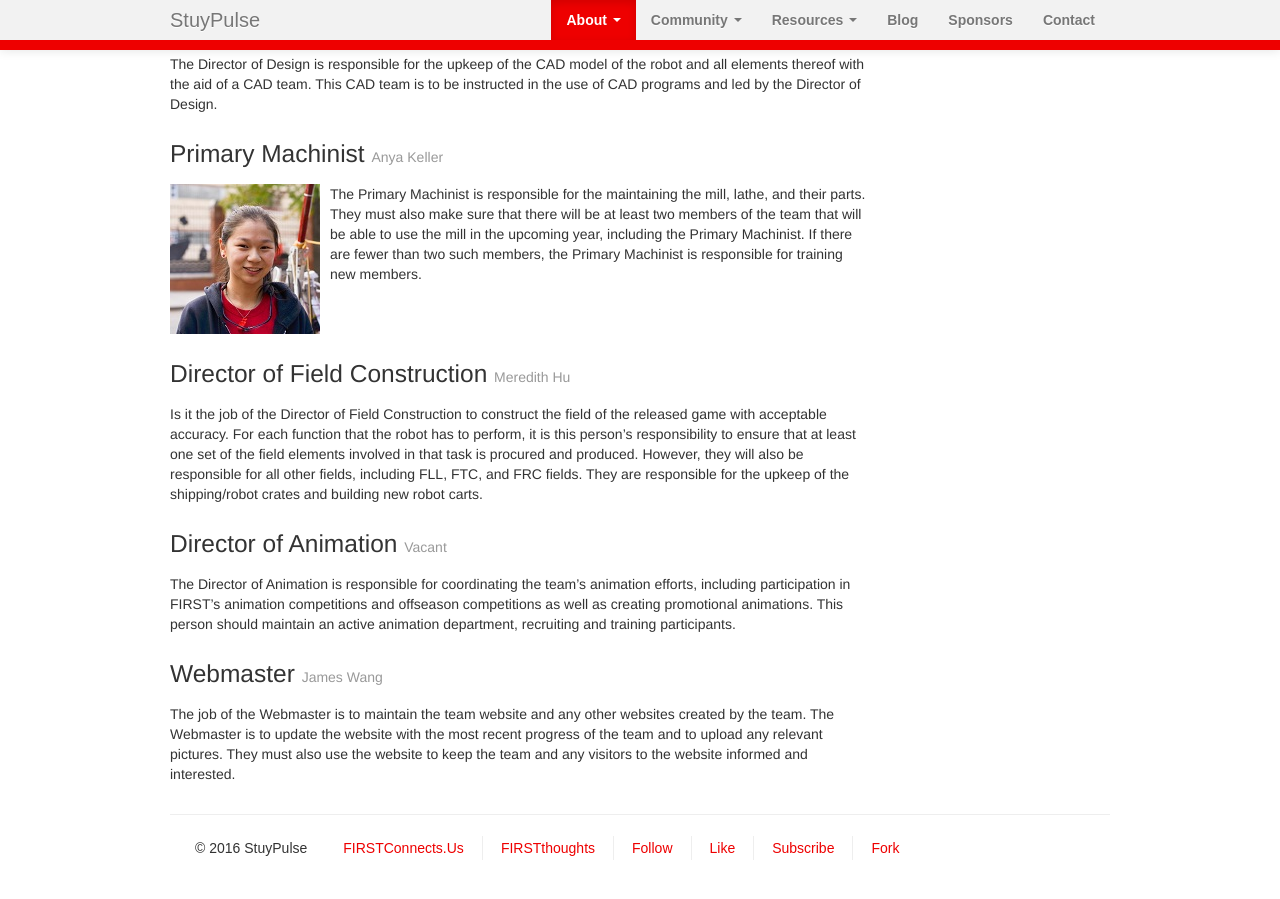
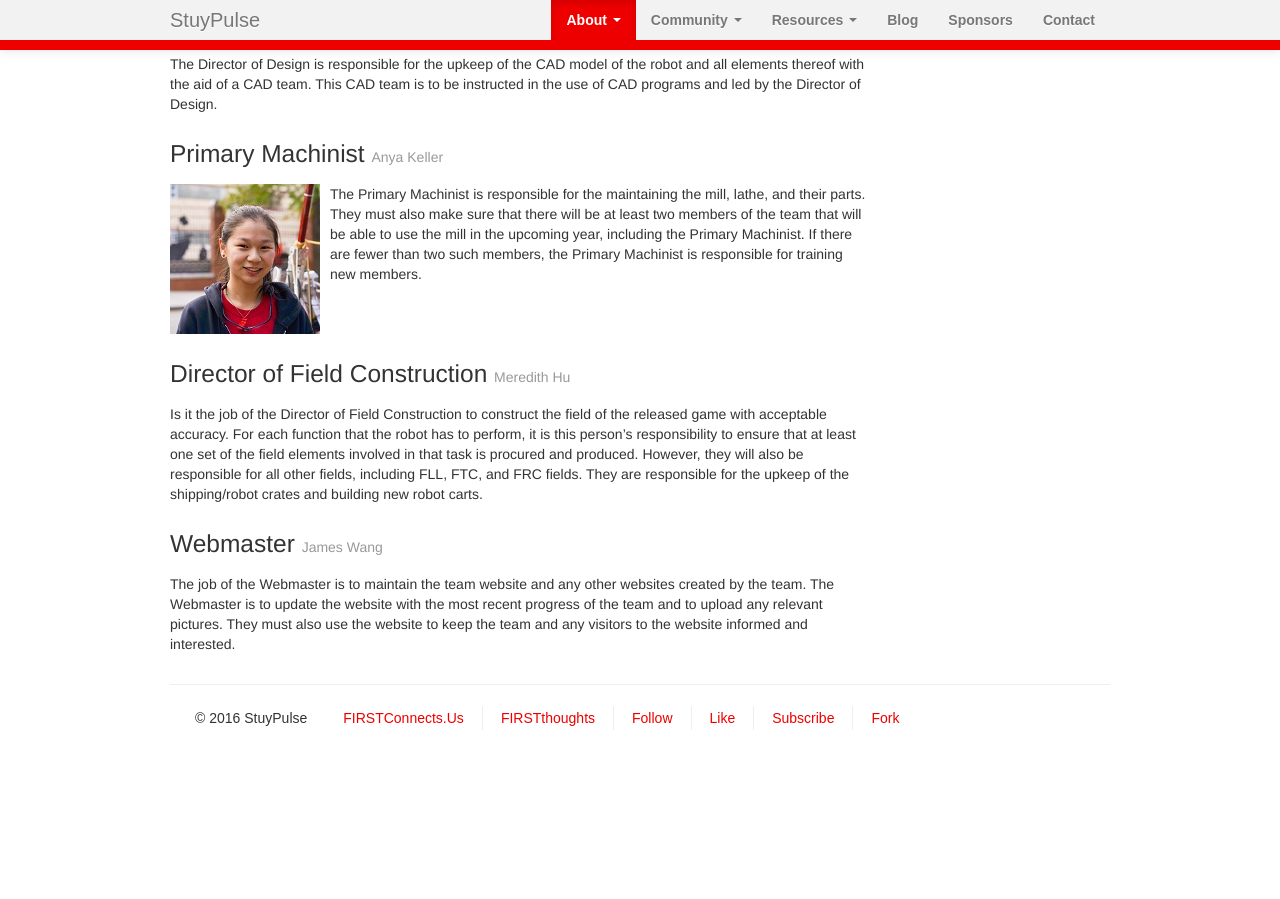
Before and after one commit to StuyPulse/team694.github.io, a Jekyll site: the page built from about/ec/index.md, in a window 1280 px wide and 900 px high, scrolled down 2816 px. Built offline with Jekyll 4.4.1, drawn with Linux system fonts in a browser that asks for light colours; nearby versions of some CDN libraries; after the commit the page ends 3586 px from its top, so only the background shows below that.

Commit message:
Remove director of animation

```diff
--- a/_data/ec.yml
+++ b/_data/ec.yml
@@ -43,7 +43,5 @@ design:
 machinist:
     name: Anya Keller
     photo: /img/ec/anya.jpg
-animation:
-    name: Vacant
 webmaster:
     name: James Wang
--- a/about/ec/index.md
+++ b/about/ec/index.md
@@ -115,12 +115,6 @@ Is it the job of the Director of Field Construction to construct the field of th
 other fields, including FLL, FTC, and FRC fields. They are responsible for the upkeep of the shipping/robot crates and building new robot carts.
 </div>
 
-### Director of Animation <small>{{ site.data.ec.animation.name }}</small>
-<div markdown="1" class="ec-description">
-{% if site.data.ec.animation.photo %} <img src="{{ site.data.ec.animation.photo }}" class="ec-photo" alt="Director of Animation"> {% endif %}
-The Director of Animation is responsible for coordinating the team’s animation efforts, including participation in FIRST’s animation competitions and off­season competitions as well as creating promotional animations. This person should maintain an active animation department, recruiting and training participants.
-</div>
-
 ### Webmaster <small>{{ site.data.ec.webmaster.name }}</small>
 <div markdown="1" class="ec-description">
 {% if site.data.ec.webmaster.photo %} <img src="{{ site.data.ec.webmaster.photo }}" class="ec-photo" alt="Webmaster"> {% endif %}
```
